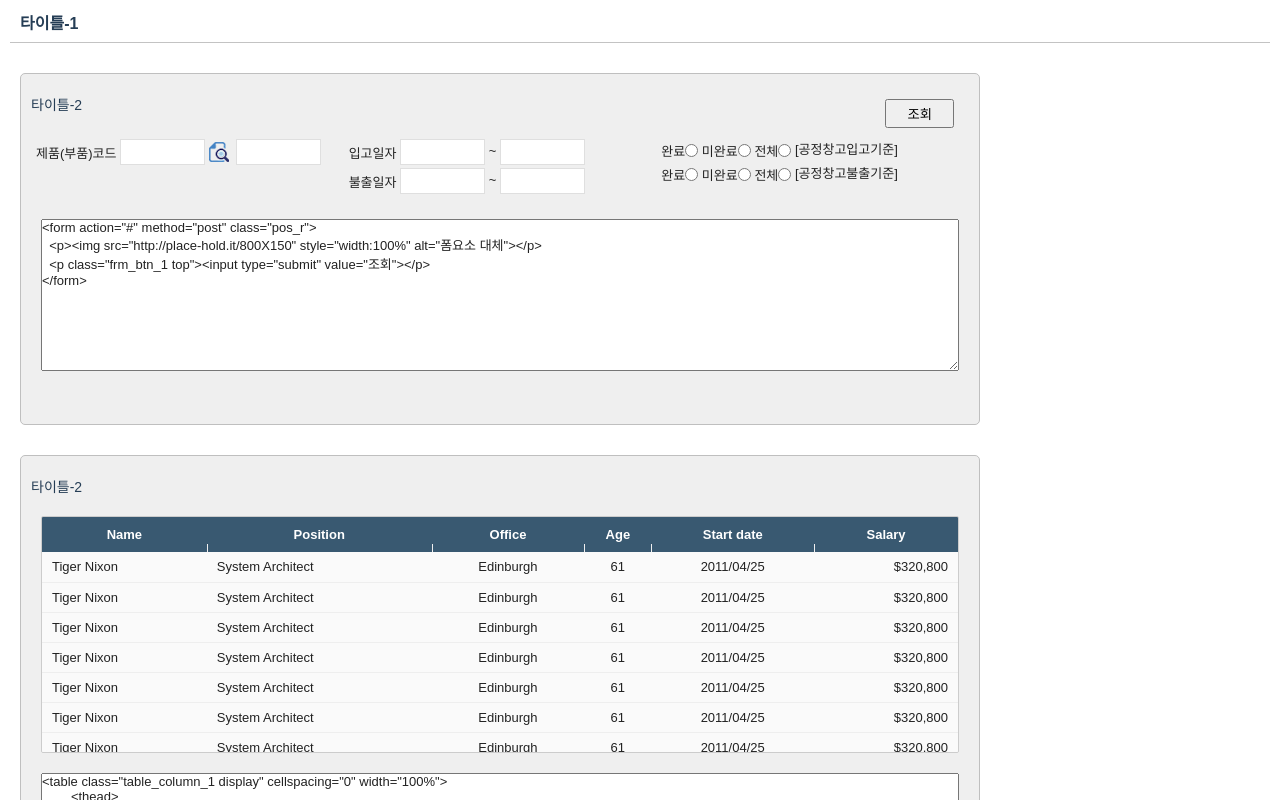
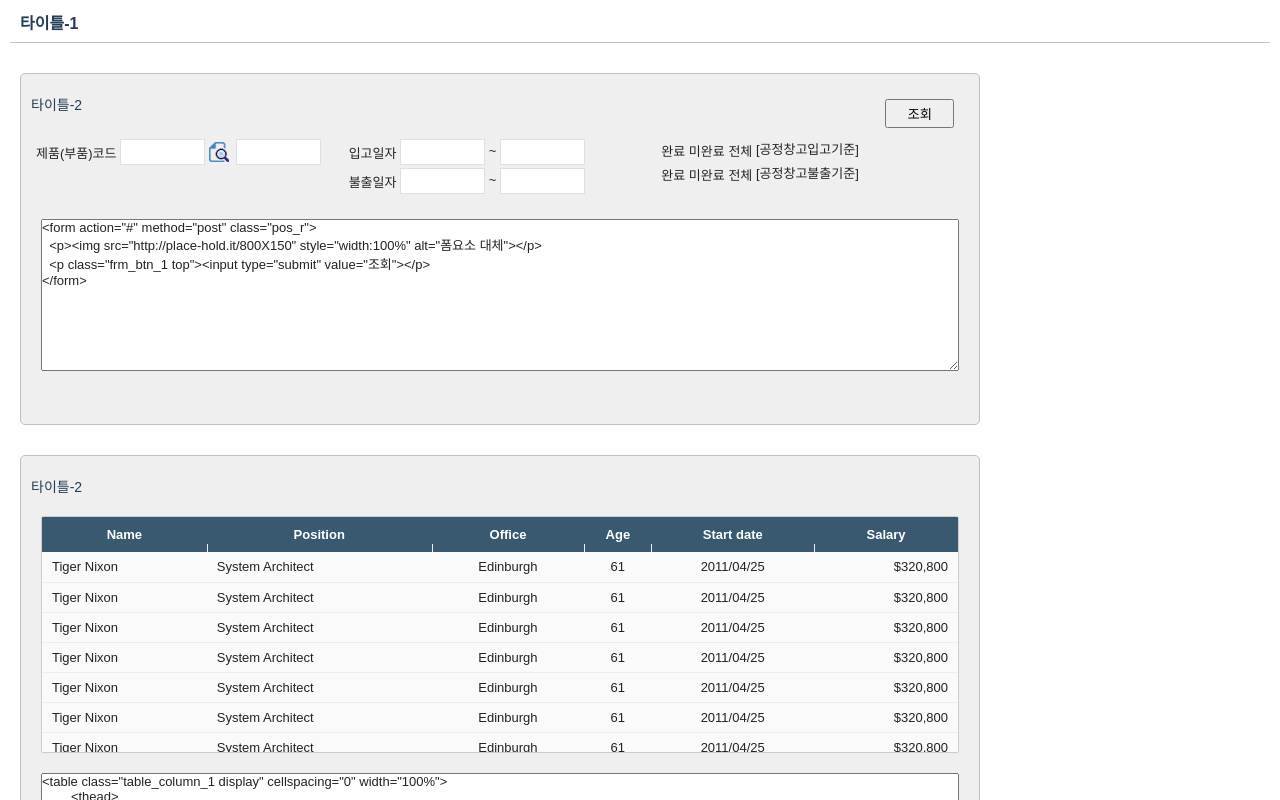
Before and after one commit to in-yong/sinsin_project, a website: page project/src/guide/guide_form.html in a window 1280 px wide. Shown: the top 800 px of the page. Drawn offline with Linux system fonts and the light colour scheme.

Commit message:
라디오버튼

```diff
--- a/project/src/guide/guide_form.html
+++ b/project/src/guide/guide_form.html
@@ -65,16 +65,16 @@
               </div>
               <div class="col_4">
                 <div class="col">
-                <p class="pb_3">
-                  <label for="cpl_1_1">완료</label><input type="radio" name="cpl_1" id="cpl_1_1" value="1">
-                  <label for="cpl_1_1">미완료</label><input type="radio" name="cpl_1" id="cpl_1_2" value="2">
-                  <label for="cpl_1_1">전체</label><input type="radio" name="cpl_1" id="cpl_1_3" value="3">
-                  <span>[공정창고입고기준]</span>
+                <p class="pb_3 radio_wrap">
+                  <span class="radio"><label for="cpl_1_1">완료</label><input type="radio" name="cpl_1" id="cpl_1_1" value="1"></span>
+                  <span class="radio"><label for="cpl_1_1">미완료</label><input type="radio" name="cpl_1" id="cpl_1_2" value="2"></span>
+                  <span class="radio"><label for="cpl_1_1">전체</label><input type="radio" name="cpl_1" id="cpl_1_3" value="3"></span>
+                  [공정창고입고기준]
                 </p>
-                <p>
-                  <label for="cpl_1_1">완료</label><input type="radio" name="cpl_1" id="cpl_1_1" value="1">
-                  <label for="cpl_1_1">미완료</label><input type="radio" name="cpl_1" id="cpl_1_2" value="2">
-                  <label for="cpl_1_1">전체</label><input type="radio" name="cpl_1" id="cpl_1_3" value="3">
+                <p class="radio_wrap">
+                  <span class="radio"><label for="cpl_1_1">완료</label><input type="radio" name="cpl_1" id="cpl_1_1" value="1"></span>
+                  <span class="radio"><label for="cpl_1_1">미완료</label><input type="radio" name="cpl_1" id="cpl_1_2" value="2"></span>
+                  <span class="radio"><label for="cpl_1_1">전체</label><input type="radio" name="cpl_1" id="cpl_1_3" value="3">  </span>
                   <span>[공정창고불출기준]</span>
                 </p>
                 </div>
--- a/project/src/sass/common.scss
+++ b/project/src/sass/common.scss
@@ -220,6 +220,19 @@ div[class*="btn_row_"]{
 .pb_3{
 	padding-bottom:3px;
 }
+.radio_wrap{
+
+}
+.radio{
+	label{
+
+	}
+	input{
+		position:absolute;
+		left:-9999px;
+	}
+}
+
 .header_logo img{width:85px;}
 #container{
 	background-color:#dcdcdc;
```
Also changed, not shown: project/dist/css/common.css, project/dist/guide/guide_form.html, project/dist/images/common/ico_form_1.png (added), project/src/images/common/ico_form_1.png (added).
